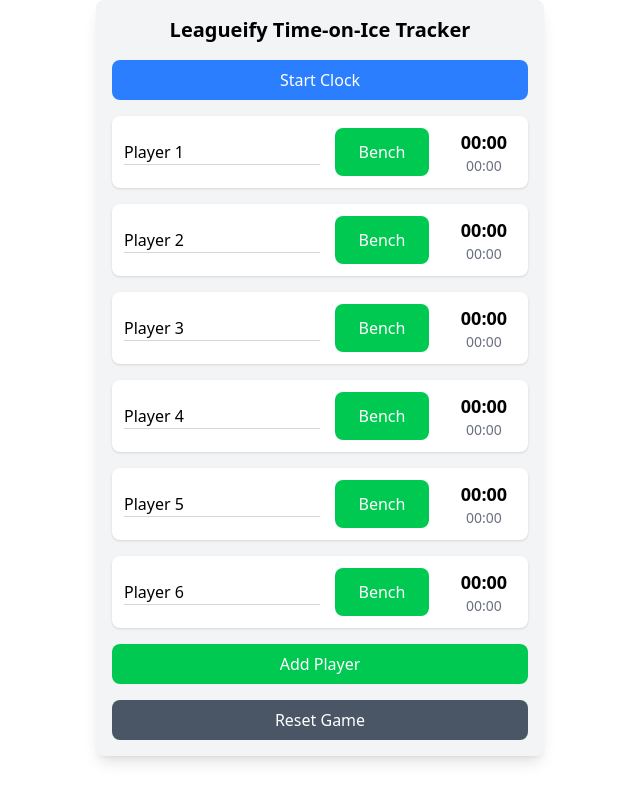
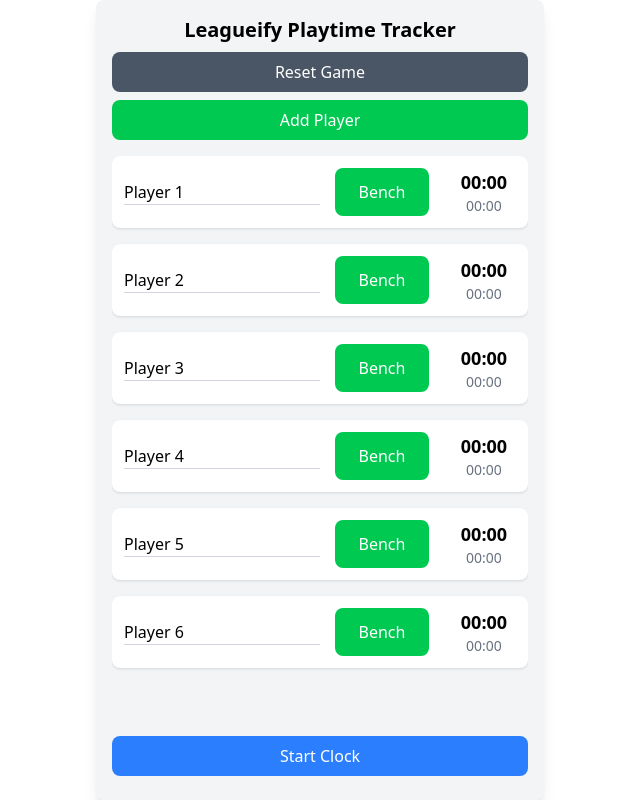
Before and after one commit to Leagueify/playtime-tracker, a React (Vite) app in the folder web/: page / in a window 1280 px wide. Shown: the whole page, without its empty margins (320-960 px from the left). Built offline with nearby package versions, Linux system fonts and the light colour scheme.

Commit message:
Update Layout and Styling

```diff
--- a/web/src/Home.tsx
+++ b/web/src/Home.tsx
@@ -14,8 +14,6 @@
   const [timeData, setTimeData] = useState<Player[]>([]);
   const [clockRunning, setClockRunning] = useState<boolean>(false);
   const [showResetModal, setShowResetModal] = useState<boolean>(false);
-  const [showDeleteModal, setShowDeleteModal] = useState<boolean>(false);
-  const [playerToDelete, setPlayerToDelete] = useState<number | null>(null);
 
   useEffect(() => {
     setTimeData(
@@ -58,15 +56,7 @@
   };
 
   const addPlayer = () => {
-    setTimeData((prev) => [...prev, { name: "New Player", total: 0, shiftTime: 0, active: false }]);
-  };
-
-  const deletePlayer = () => {
-    if (playerToDelete !== null) {
-      setTimeData((prev) => prev.filter((_, i) => i !== playerToDelete));
-      setShowDeleteModal(false);
-      setPlayerToDelete(null);
-    }
+    setTimeData((prev) => [...prev, { name: `Player ${timeData.length + 1}`, total: 0, shiftTime: 0, active: false }]);
   };
 
   const resetTimers = () => {
@@ -78,12 +68,23 @@
   };
 
   return (
-    <div className="max-w-md mx-auto p-4 bg-gray-100 rounded-lg shadow-lg">
-      <h2 className="text-xl font-bold text-center mb-4">Leagueify Time-on-Ice Tracker</h2>
-      <Button onClick={() => setClockRunning(!clockRunning)} className="w-full mb-4 bg-blue-500 text-white py-2 rounded-lg flex justify-center items-center">
-        {clockRunning ? "Pause Clock" : "Start Clock"}
-      </Button>
-      <div className="space-y-4">
+    <div className="max-w-md h-screen mx-auto p-4 bg-gray-100 rounded-lg shadow-lg flex flex-col">
+
+      {/* fixed header */}
+      <div className="sticky top-0 bg-gray-100 z-10 pb-2">
+        <h2 className="text-xl font-bold text-center mb-2">Leagueify Playtime Tracker</h2>
+        <div className="flex flex-col gap-2">
+          <Button onClick={() => setShowResetModal(true)} className="w-full bg-gray-600 text-white py-2 rounded-lg">
+            Reset Game
+          </Button>
+          <Button onClick={addPlayer} className="w-full bg-green-500 text-white py-2 rounded-lg">
+            Add Player
+          </Button>
+        </div>
+      </div>
+
+      {/* scrollable players section */}
+      <div className="flex-1 overflow-y-auto space-y-4 mt-2">
         {timeData.map((player, index) => (
           <div key={index} className="flex justify-between items-center bg-white p-3 rounded-lg shadow relative">
             <input
@@ -105,30 +106,26 @@
           </div>
         ))}
       </div>
-      <Button onClick={addPlayer} className="w-full mt-4 bg-green-500 text-white py-2 rounded-lg">
-        Add Player
-      </Button>
-      <Button onClick={() => setShowResetModal(true)} className="w-full mt-4 bg-gray-600 text-white py-2 rounded-lg">
-        Reset Game
-      </Button>
+
+      {/* fixed start clock button */}
+      <div className="sticky bottom-0 bg-gray-100 z-10 py-2">
+        <Button onClick={() => setClockRunning(!clockRunning)} className="w-full bg-blue-500 text-white py-2 rounded-lg">
+          {clockRunning ? "Pause Clock" : "Start Clock"}
+        </Button>
+      </div>
+
+      {/* reset modal */}
       {showResetModal && (
         <div className="fixed inset-0 flex items-center justify-center bg-black bg-opacity-50">
           <div className="bg-white p-6 rounded-lg shadow-lg">
             <p className="mb-4">Are you sure you want to reset the game?</p>
             <div className="flex justify-between">
-              <Button onClick={resetTimers} className="bg-red-500 text-white px-4 py-2 rounded-lg">Yes, Reset</Button>
-              <Button onClick={() => setShowResetModal(false)} className="bg-gray-400 text-white px-4 py-2 rounded-lg">Cancel</Button>
-            </div>
-          </div>
-        </div>
-      )}
-      {showDeleteModal && (
-        <div className="fixed inset-0 flex items-center justify-center bg-black bg-opacity-50">
-          <div className="bg-white p-6 rounded-lg shadow-lg">
-            <p className="mb-4">Are you sure you want to delete this player?</p>
-            <div className="flex justify-between">
-              <Button onClick={deletePlayer} className="bg-red-500 text-white px-4 py-2 rounded-lg">Yes, Delete</Button>
-              <Button onClick={() => setShowDeleteModal(false)} className="bg-gray-400 text-white px-4 py-2 rounded-lg">Cancel</Button>
+              <Button onClick={resetTimers} className="bg-red-500 text-white px-4 py-2 rounded-lg">
+                Yes, Reset
+              </Button>
+              <Button onClick={() => setShowResetModal(false)} className="bg-gray-400 text-white px-4 py-2 rounded-lg">
+                Cancel
+              </Button>
             </div>
           </div>
         </div>
```
